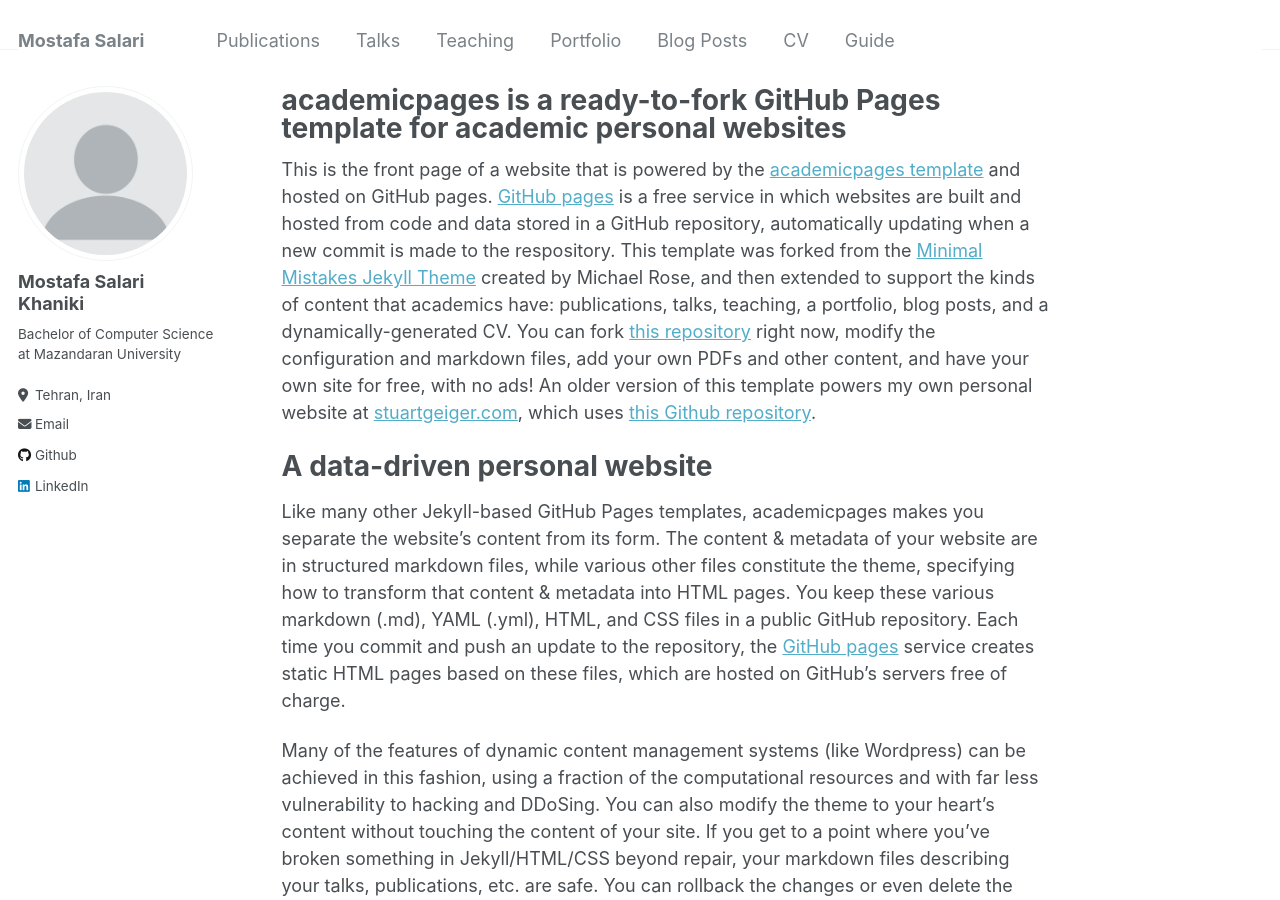
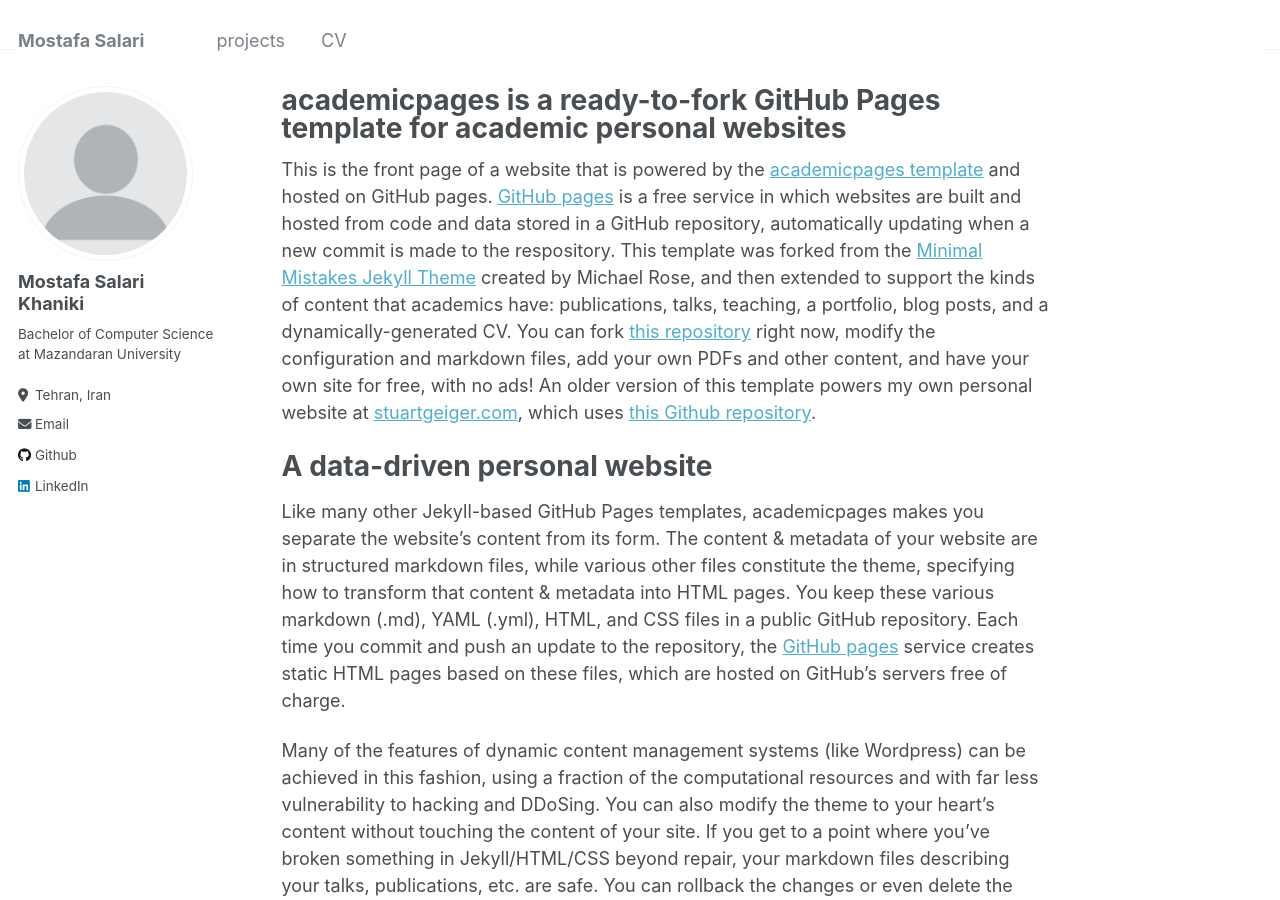
Before and after one commit to mostafasalarikhaniki/mostafasalarikhaniki.github.io, a Jekyll site: the page built from _pages/about.md, in a window 1280 px wide and 900 px high. Built offline with Jekyll 4.4.1, drawn with Linux system fonts in a browser that asks for light colours.

Commit message:
fix _data/navigation.yml

```diff
--- a/_data/navigation.yml
+++ b/_data/navigation.yml
@@ -1,22 +1,7 @@
 # main links links
 main:
-  - title: "Publications"
-    url: /publications/
-
-  - title: "Talks"
-    url: /talks/
-
-  - title: "Teaching"
-    url: /teaching/
-
-  - title: "Portfolio"
-    url: /portfolio/
-
-  - title: "Blog Posts"
-    url: /year-archive/
+  - title: "projects"
+    url: https://www.google.com/
 
   - title: "CV"
     url: /cv/
-
-  - title: "Guide"
-    url: /markdown/
```
